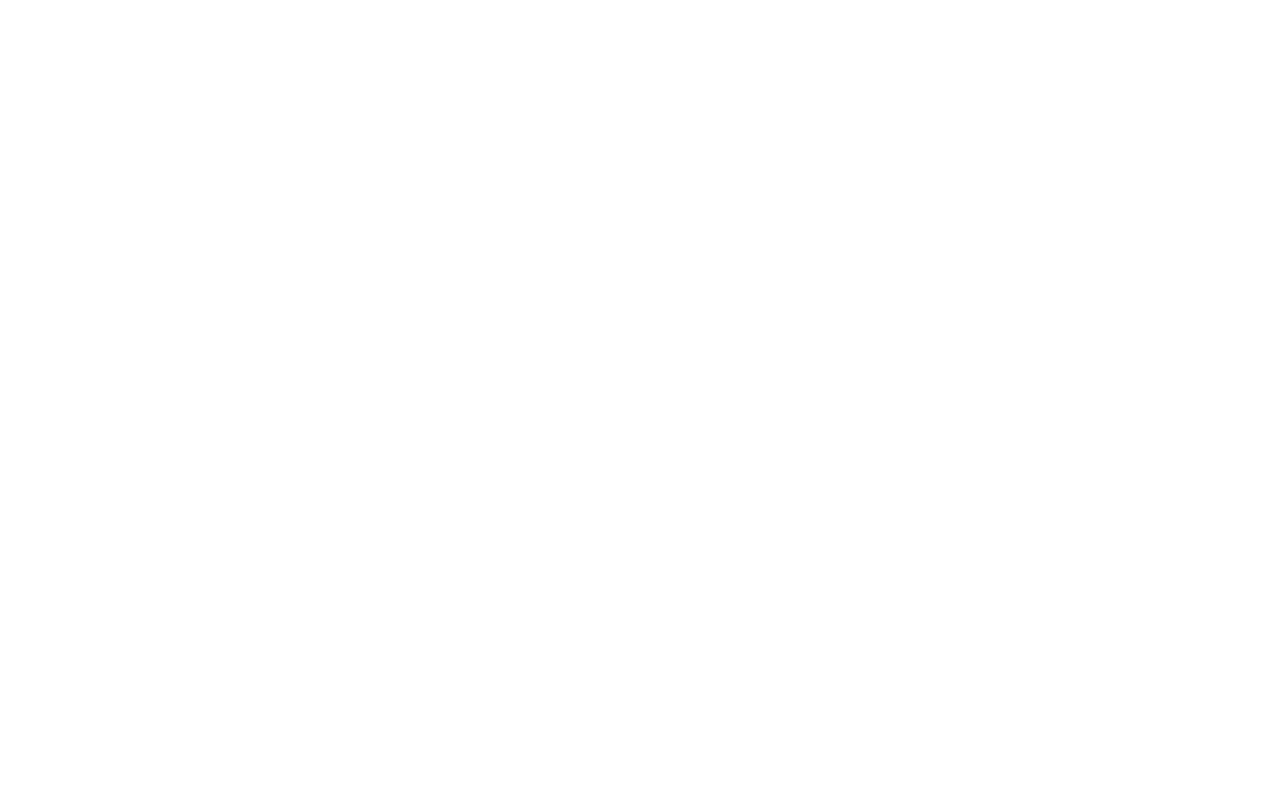
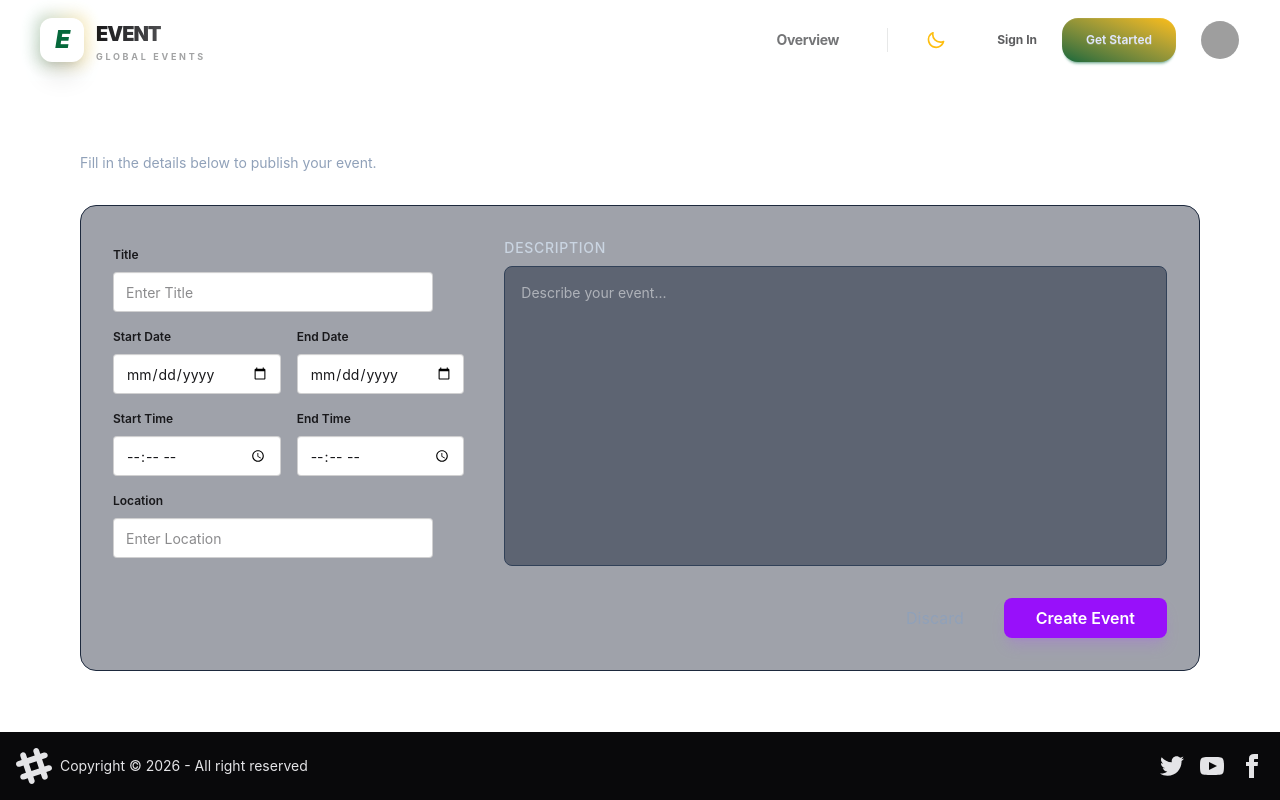
Before and after one commit to Teodoro21-IT/event-gate-feu, a React (Vite) app: page /add-event in a window 1280 px wide. Before the commit this address had no page. Built offline with nearby package versions, Linux system fonts and the light colour scheme; grey boxes are pictures that could not be loaded.

Commit message:
added create table

```diff
--- a/src/App.jsx
+++ b/src/App.jsx
@@ -9,6 +9,7 @@
 import Profile from './pages/Profile';
 import EditProfile from './pages/EditProfile';
 import ManageEvents from './pages/ManageEvents';
+import AddEvent from './pages/AddEvent';
 
 function App() {
 
@@ -63,6 +64,7 @@
         <Route path="/profile" element={<Profile />} />
         <Route path="/edit-profile" element={<EditProfile />} />
         <Route path="/manage-events" element={<ManageEvents />} />
+        <Route path="/add-event" element={<AddEvent />} />
 
       </Routes>
     </SessionContext.Provider >
--- a/src/components/NavBar.jsx
+++ b/src/components/NavBar.jsx
@@ -54,22 +54,10 @@
                                 }`
                             }
                         >
-                            <span>Dashboard</span>
+                            <span>Overview</span>
                             <span className="absolute bottom-0 left-0 h-[2px] w-0 bg-primary transition-all duration-300 group-hover:w-full" />
                         </NavLink>
 
-                        {profile?.role === "admin" && (
-                            <NavLink
-                                to="/manage-events"
-                                className={({ isActive }) =>
-                                    `group relative px-4 py-2 text-sm font-bold tracking-tight transition-all ${isActive ? 'text-primary' : 'text-base-content/60 hover:text-base-content'
-                                    }`
-                                }
-                            >
-                                <span>Manage Events</span>
-                                <span className="absolute bottom-0 left-0 h-[2px] w-0 bg-primary transition-all duration-300 group-hover:w-full" />
-                            </NavLink>
-                        )}
 
                         <div className="h-6 w-[1px] bg-base-content/10 mx-2 hidden md:block"></div>
 
--- /dev/null
+++ b/src/pages/AddEvent.jsx
@@ -0,0 +1,69 @@
+import React from "react";
+import MainLayout from "../layouts/MainLayout";
+import Input from "../components/form/Input";
+
+const AddEvent = () => {
+    const handleSubmit = (event) => {
+        event.preventDefault();
+        console; log("Form submitted");
+    }
+
+
+    return (
+        <MainLayout>
+            <div className="max-w-6xl mx-auto pt-10 px-4">
+                <header className="mb-8">
+                    <h1 className="text-2xl font-bold text-white">Create New Event</h1>
+                    <p className="text-slate-400 text-sm">Fill in the details below to publish your event.</p>
+                </header>
+
+                <form className="bg-slate-900/40 border border-slate-800 p-8 rounded-2xl backdrop-blur-sm">
+                    <div className="flex flex-col lg:flex-row gap-10">
+                        {/* Left Column: Form Fields */}
+                        <div className="w-full lg:w-1/3 flex flex-col gap-1">
+                            <Input type="text" label="Title" placeholder="Enter Title" name="title" />
+
+                            <div className="grid grid-cols-2 gap-4">
+                                <Input type="date" label="Start Date" name="start_date" />
+                                <Input type="date" label="End Date" name="end_date" />
+                            </div>
+
+                            <div className="grid grid-cols-2 gap-4">
+                                <Input type="time" label="Start Time" name="start_time" />
+                                <Input type="time" label="End Time" name="end_time" />
+                            </div>
+
+                            <Input type="text" label="Location" placeholder="Enter Location" name="location" />
+                        </div>
+
+                        {/* Right Column: Description & Action */}
+                        <div className="flex-1 flex flex-col">
+                            <label className="text-sm font-medium text-slate-300 uppercase tracking-wider mb-2">
+                                Description
+                            </label>
+                            <textarea
+                                className="flex-1 bg-slate-800/50 border border-slate-700 text-white text-sm rounded-lg focus:ring-purple-500 focus:border-purple-500 p-4 transition-all outline-none min-h-[300px] resize-none"
+                                placeholder="Describe your event..."
+                                name="description"
+                            ></textarea>
+
+                            <div className="mt-8 flex justify-end gap-4">
+                                <button type="button" className="px-6 py-2 text-slate-400 hover:text-white transition-colors">
+                                    Discard
+                                </button>
+                                <button
+                                    type="submit"
+                                    className="bg-purple-600 hover:bg-purple-500 text-white font-semibold px-8 py-2 rounded-lg transition-all shadow-lg shadow-purple-500/20"
+                                >
+                                    Create Event
+                                </button>
+                            </div>
+                        </div>
+                    </div>
+                </form>
+            </div>
+        </MainLayout>
+    );
+};
+
+export default AddEvent;
--- a/src/pages/ManageEvents.jsx
+++ b/src/pages/ManageEvents.jsx
@@ -1,10 +1,25 @@
 import React from 'react'
+import { Link } from 'react-router'
 import MainLayout from '../layouts/MainLayout'
 
 const ManageEvents = () => {
     return (
         <MainLayout>
-            <div>ManageEvents</div>
+            <div>
+                <div>
+
+                </div>
+                <div className='pt-5 flex justify-between items-center'>
+                    <h1 className='text-xl font-bold'>Manage Events</h1>
+
+                    <Link
+                        to="/add-event"
+                        className="bg-blue-600 hover:bg-blue-700 text-white font-bold py-2 px-4 rounded transition duration-200"
+                    >
+                        + Add Event
+                    </Link>
+                </div>
+            </div>
         </MainLayout>
     )
 }
```
